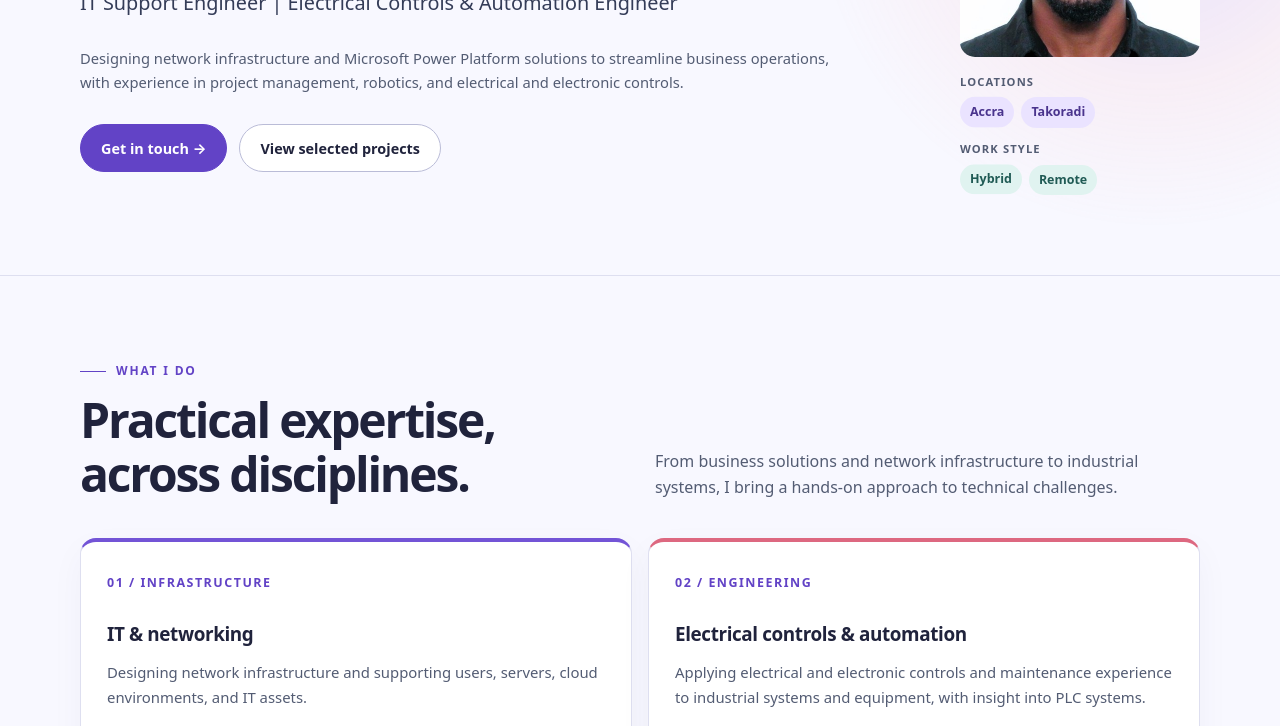
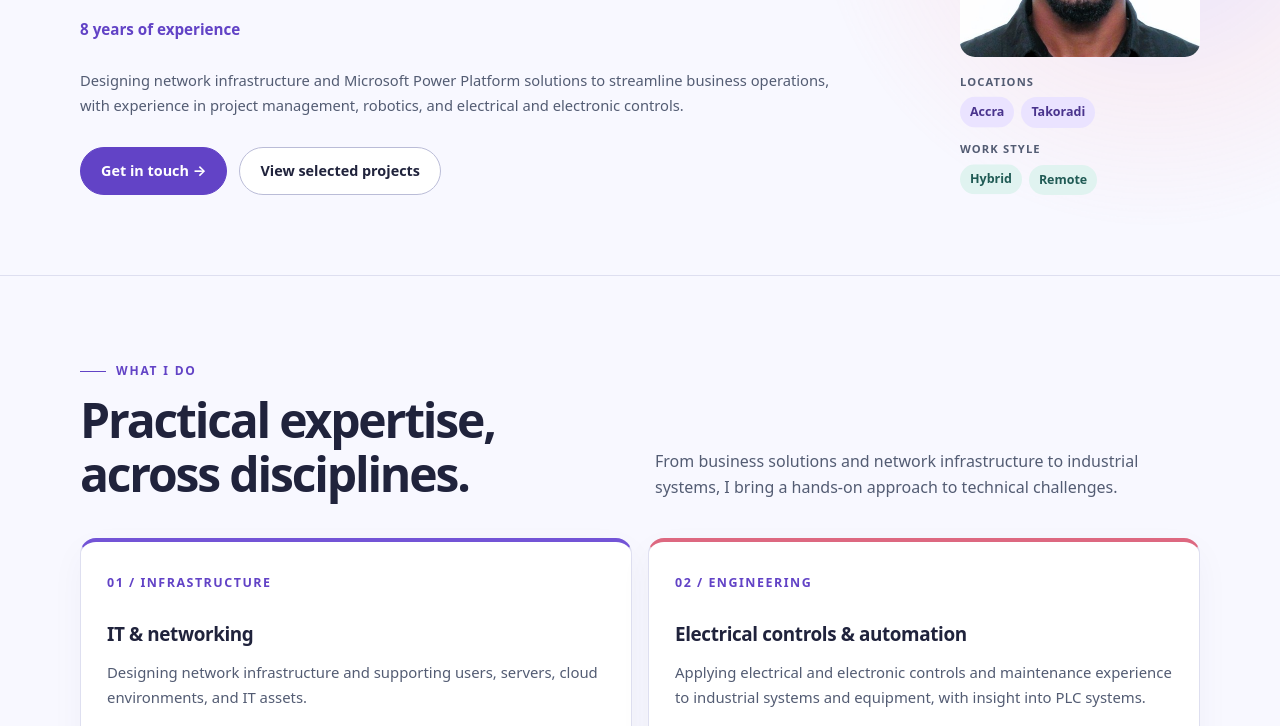
Before and after one commit to MaxwellMatsri/MaxwellMatsri.github.io, a plain HTML site: page index.html in a window 1280 px wide. Shown: the part 374-1100 px from the top of the page. Drawn offline with Linux system fonts and the light colour scheme.

Commit message:
Highlight experience in portfolio
Co-authored-by: Copilot App <223556219+Copilot@users.noreply.github.com>

```diff
--- a/index.html
+++ b/index.html
@@ -46,6 +46,7 @@
     h1 { margin: 18px 0 20px; font-size: clamp(3rem, 6.8vw, 5.7rem); line-height: 1.03; letter-spacing: -.065em; }
     h1 span { color: var(--accent); }
     .lead { max-width: 610px; color: #343c58; font-size: clamp(1.05rem, 1.8vw, 1.24rem); }
+    .experience-highlight { margin: 20px 0 0; color: var(--accent); font-size: .95rem; font-weight: 750; }
     .hero-note { margin: 26px 0 30px; color: var(--muted); font-size: .92rem; }
     .actions { display: flex; flex-wrap: wrap; gap: 12px; }
     .button { display: inline-flex; align-items: center; justify-content: center; min-height: 48px; padding: 10px 20px; border: 1px solid #babcd7; border-radius: 100px; background: #fff; text-decoration: none; font-size: .9rem; font-weight: 700; }
@@ -145,6 +146,7 @@
           <div class="eyebrow">IT support &bull; controls &bull; automation</div>
           <h1>Maxwell Kofi <span>Matsri.</span></h1>
           <p class="lead">IT Support Engineer | Electrical Controls &amp; Automation Engineer</p>
+          <p class="experience-highlight">8 years of experience</p>
           <p class="hero-note">Designing network infrastructure and Microsoft Power Platform solutions to streamline business operations, with experience in project management, robotics, and electrical and electronic controls.</p>
           <div class="actions">
             <a class="button primary" href="#contact">Get in touch &rarr;</a>
```
